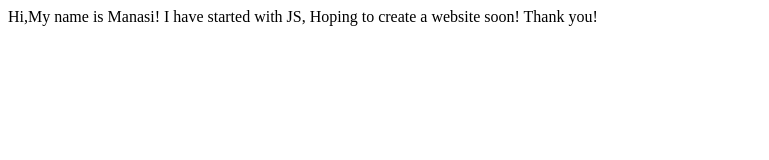
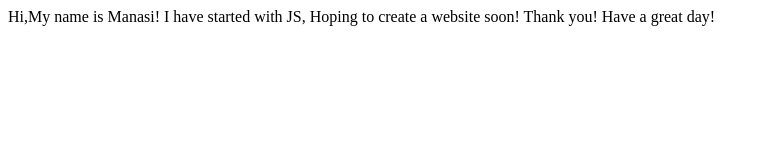
Before and after one commit to manasi288/portfolio, a plain HTML site: page index.html in a window 1280 px wide. Shown: the whole page, without its empty margins (0-769 px from the left). Drawn offline with Linux system fonts and the light colour scheme.

Commit message:
updated greetings

```diff
--- a/index.html
+++ b/index.html
@@ -13,5 +13,7 @@
 
     Thank you!
 
+    Have a great day!
+
 </body>
 </html>
```
